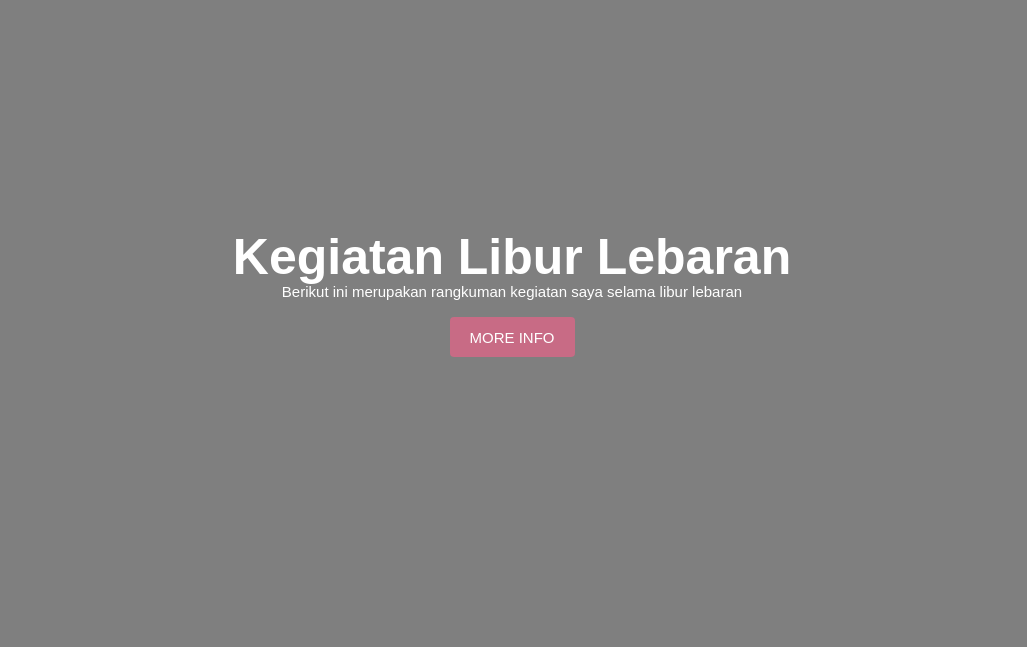
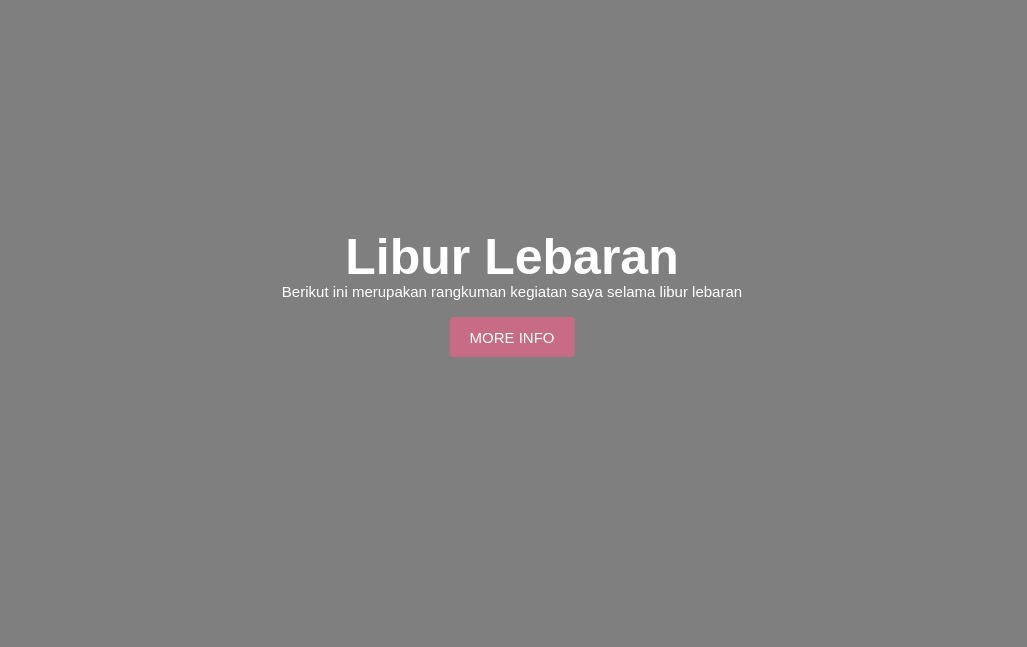
Before and after one commit to muhammadkhairularabi/khairap, a plain HTML site: page index.html in a window 1280 px wide. Shown: the part 153-800 px from the top of the page, without its empty margins (128-1155 px from the left). Drawn offline with nearby package versions, Linux system fonts and the light colour scheme.

Commit message:
index.html

```diff
--- a/index.html
+++ b/index.html
@@ -39,7 +39,7 @@
           <source src="Y2meta.app-Background Video - Selamat Idul Fitri - Video Loop-(1080p).mp4" type="video/mp4" />
         </video>
         <div class="intro">
-          <h3>Kegiatan Libur Lebaran</h3>
+          <h3>Libur Lebaran</h3>
           <p>
             Berikut ini merupakan rangkuman kegiatan saya selama libur lebaran
           </p>
```
